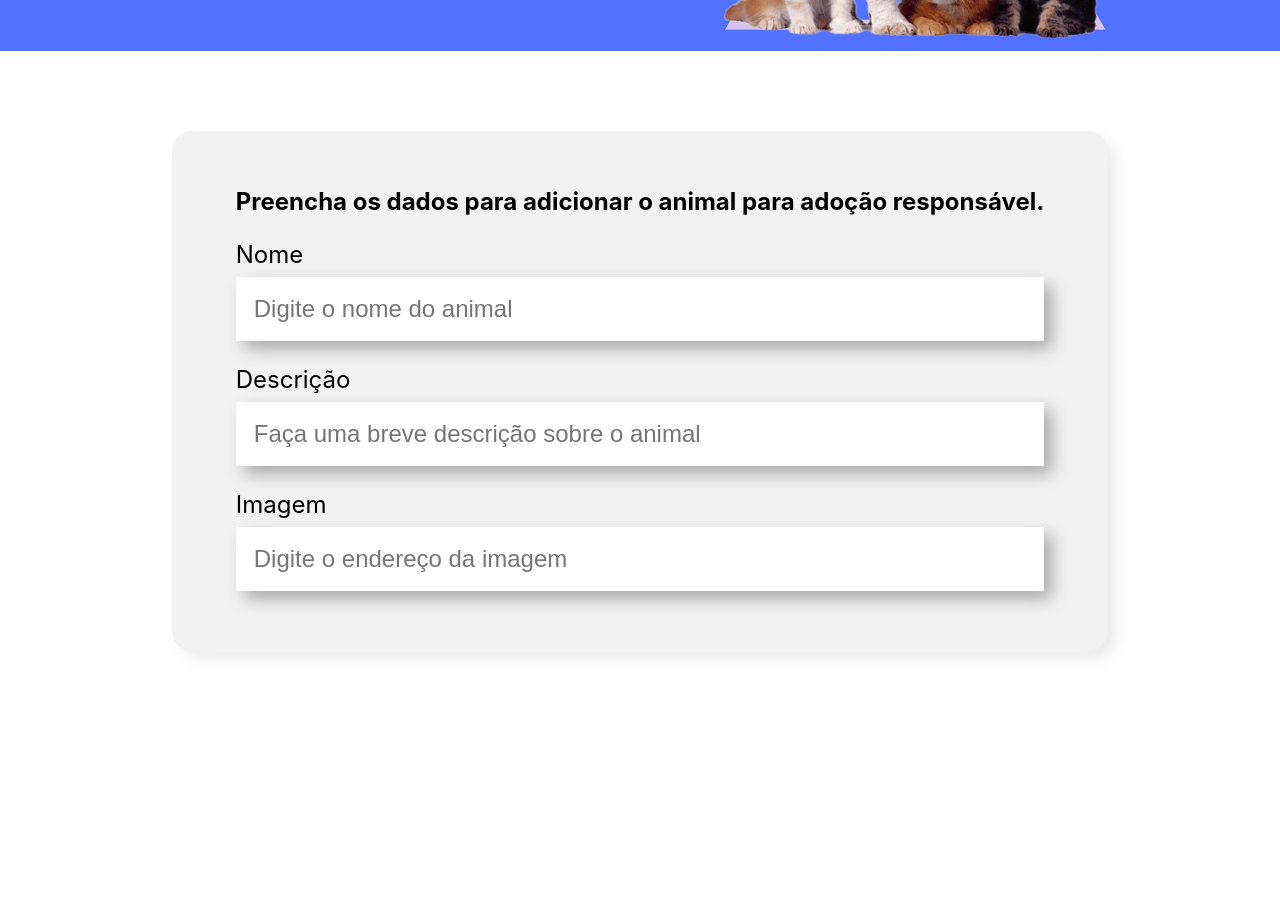
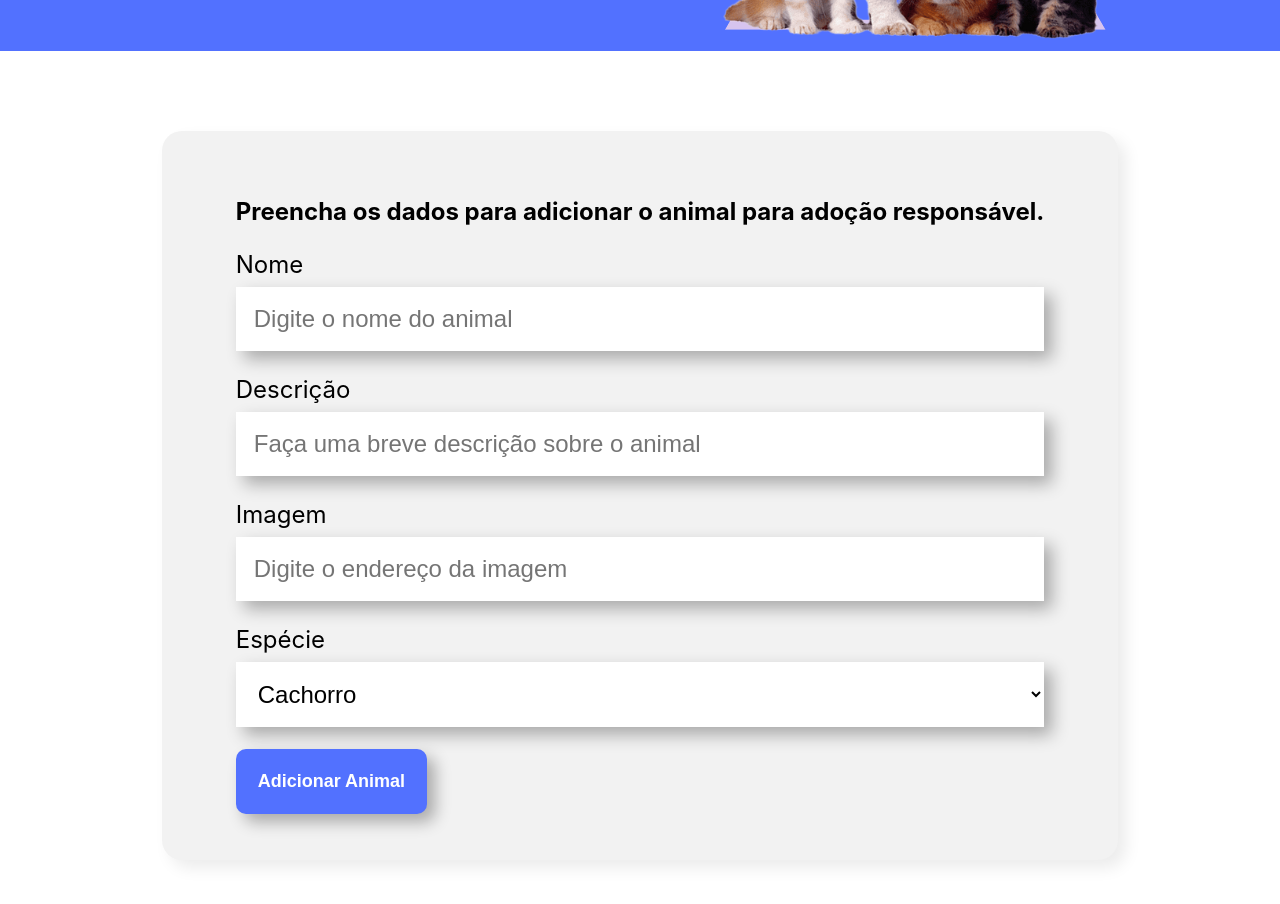
Before and after one commit to DudaAl3ix0/myproject, a React (Create React App) app: page / in a window 1280 px wide. Shown: the part 380-1284 px from the top of the page. Before the commit the page ends 1111 px from the top, so only its background shows below. Built offline with nearby package versions, Linux system fonts and the light colour scheme.

Commit message:
Criação de um estado individual para os input
Criação e controle do estado para os input e para o campo de select com utilização do useState

```diff
--- a/src/App.js
+++ b/src/App.js
@@ -1,13 +1,22 @@
+import { useState } from 'react';
 import Banner from './componentes/Banner/Banner';
 import Formulario from './componentes/Formulario';
 
 function App() {
-  return (
-    <div className="App">
+
+  const [animais, setAnimais] = useState([])
+
+  const aoNovoAnimalCadastrado = (animal) =>{
+    console.log(animal)
+    setAnimais([...animais,animal])
+  }
+
+    return (
+      <div className="App">
       <Banner/>
-      <Formulario/>
-    </div>
-  );
-}
+      <Formulario aoAnimalCadastrado ={animal => aoNovoAnimalCadastrado(animal)}/>
+      </div>
+    );
+  }
 
 export default App;
--- a/src/componentes/Button/Button.css
+++ b/src/componentes/Button/Button.css
@@ -0,0 +1,16 @@
+.botao{
+    background-color: #5271ff;
+    border-radius: 10px;
+    font-weight: 700;
+    font-size: 18px;
+    padding: 22px;
+    border: none;
+    cursor: pointer;
+    color: #FFFFFF;
+    margin-top: 22px;
+    box-shadow:8px 8px 16px rgba(0,0,0, 0.3) ;
+}
+
+.botao:hover{
+    color:#95FFD9;
+}
--- a/src/componentes/Button/index.js
+++ b/src/componentes/Button/index.js
@@ -2,8 +2,8 @@ import './Button.css';
 
 const Button = (props) =>{
     return(
-        <button>
-            {props.texto}
+        <button className='botao'>
+            {props.children}
         </button>
     )
 }
--- a/src/componentes/CampoTexto/index.js
+++ b/src/componentes/CampoTexto/index.js
@@ -1,13 +1,18 @@
 import './CampoTexto.css';
+
 const CampoTexto = (props) => {
     const placeholderInfoInput = `${props.placeholder}` //Como importar dados com const
+
+    const aoDigitar = (evento) => {
+        props.aoAlterado(evento.target.value)
+    }
 
     return(
         <div className="campo-texto">
             <label>
                 {props.label}
             </label>
-            <input placeholder={placeholderInfoInput}/>
+            <input value={props.valor} onChange={aoDigitar} required={props.obrigatorio} placeholder={placeholderInfoInput}/>
         </div>
     )
 }
--- /dev/null
+++ b/src/componentes/Dropdown/Dropdown.css
@@ -0,0 +1,15 @@
+.dropdown label{
+    display: block;
+    margin-bottom: 8px;
+    font-size: 24px;
+}
+
+.dropdown select{
+    background-color: #FFFFFF;
+    box-shadow:8px 8px 16px rgba(0,0,0, 0.3) ;
+    width: 100%;
+    border:none;
+    font-size: 24px;
+    padding: 18px;
+    box-sizing:border-box ;
+}
--- /dev/null
+++ b/src/componentes/Dropdown/index.js
@@ -0,0 +1,14 @@
+import './Dropdown.css';
+
+const Dropdown = (props) =>{
+    return(
+        <div className='dropdown'>
+            <label>{props.label}</label>
+            <select onChange={evento => props.aoAlterado(evento.target.value)} required ={props.required} value={props.value}>
+                {props.itens.map(item => <option key={item}>{item}</option>)}
+            </select>
+        </div>
+    )
+}
+
+export default Dropdown
--- a/src/componentes/Formulario/Formulario.css
+++ b/src/componentes/Formulario/Formulario.css
@@ -8,7 +8,7 @@
     max-width: 80%;
     background-color:#f2f2f2;
     border-radius: 20px;
-    padding: 36px 64px;
+    padding: 46px 74px;
     box-shadow:8px 8px 16px rgba(0,0,0, 0.08) ;
 }
 
--- a/src/componentes/Formulario/index.js
+++ b/src/componentes/Formulario/index.js
@@ -1,15 +1,69 @@
+import { useState } from 'react';
+import Button from '../Button';
 import CampoTexto from '../CampoTexto';
+import Dropdown from '../Dropdown';
 import './Formulario.css';
 
+const Formulario = (props) => {
+    const Especies = [
+        'Cachorro',
+        'Gato',
+    ]
 
-const Formulario = () => {
+    const [nome, setNome] = useState('')
+    const [descricao, setDescricao] = useState('')
+    const [imagem, setImagem] = useState('')
+    const [especies, setEspecies] = useState('')
+
+
+    const aoSalvar = (evento) => {
+    evento.preventDefault()
+    props.aoAnimalCadastrado({
+        nome: nome,
+        descricao: descricao,
+        imagem: imagem,
+        especies: especies
+    })
+    }
+
     return(
        <section className="formulario">
-        <form>
+        <form onSubmit={aoSalvar}>
             <h2>Preencha os dados para adicionar o animal para adoção responsável.</h2>
-            <CampoTexto label='Nome' placeholder="Digite o nome do animal"/>
-            <CampoTexto label='Descrição' placeholder="Faça uma breve descrição sobre o animal"/>
-            <CampoTexto label='Imagem' placeholder="Digite o endereço da imagem"/>
+            <CampoTexto
+                obrigatorio = {true}
+                label='Nome'
+                placeholder="Digite o nome do animal"
+                valor = {nome}
+                aoAlterado = {valor => setNome(valor)}
+            />
+
+            <CampoTexto
+                obrigatorio = {true}
+                label='Descrição'
+                placeholder="Faça uma breve descrição sobre o animal"
+                valor = {descricao}
+                aoAlterado = {valor => setDescricao(valor)}
+            />
+
+            <CampoTexto
+                label='Imagem'
+                placeholder="Digite o endereço da imagem"
+                valor = {imagem}
+                aoAlterado = {valor => setImagem(valor)}
+            />
+
+            <Dropdown
+            obrigatorio = {true}
+            label='Espécie'
+            itens={Especies}
+            valor = {especies}
+            aoAlterado = {valor => setEspecies(valor)}
+            />
+
+            <Button>
+                Adicionar Animal
+            </Button>
         </form>
        </section>
     )
```
